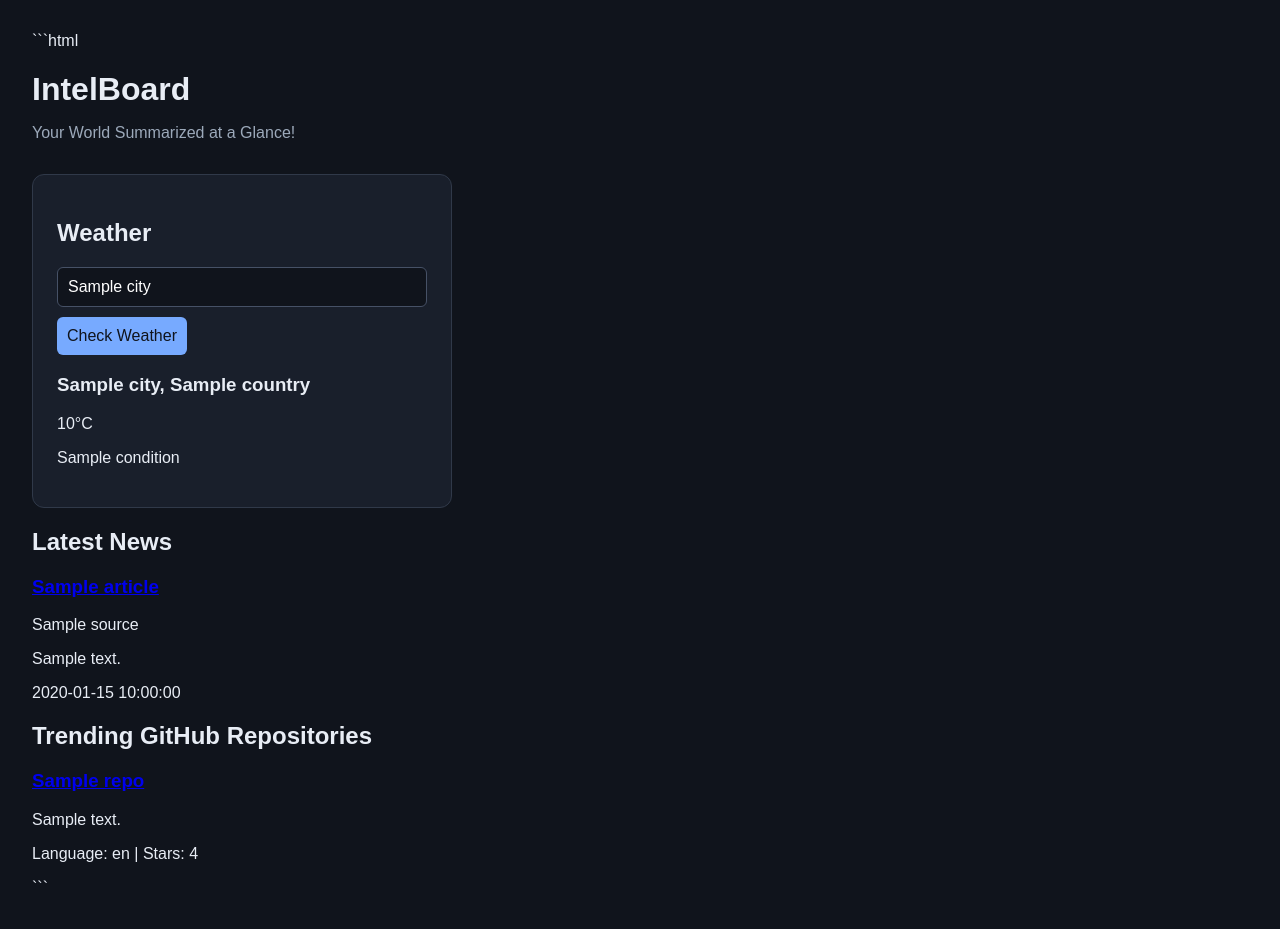
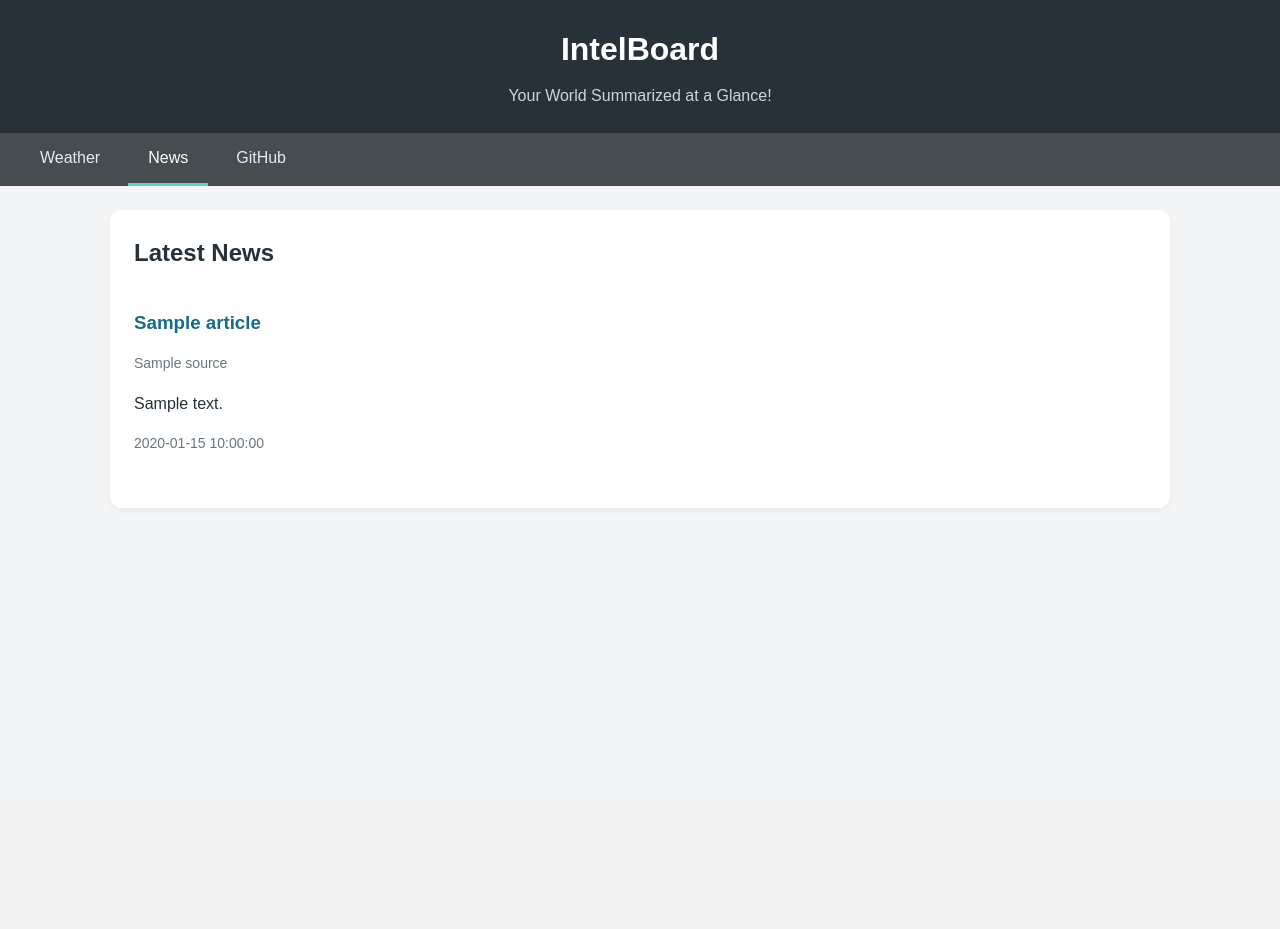
Before and after one commit to ret-zer0/IntelBoard, a Flask app: template templates/index.html in a window 1280 px wide. After the commit the page ends 448 px from the top, so only its background shows below. Run offline with Flask 3, Linux system fonts and the light colour scheme; the template is opened without the code that fills it: most values are stand-ins (such as "Sample title", 1, 10 or a date in 2020).

Commit message:
Project completed RESPECT +

````diff
--- a/news.py
+++ b/news.py
@@ -7,6 +7,7 @@ import feedparser
 
 FEEDS = {
     "Al Jazeera": "https://www.aljazeera.com/xml/rss/all.xml",
+    "The Guardian": "https://www.theguardian.com/world/rss",
     "BBC": "https://feeds.bbci.co.uk/news/rss.xml",
     "Dawn": "https://www.dawn.com/feeds/pakistan/"
 }
--- /dev/null
+++ b/static/script.js
@@ -0,0 +1,29 @@
+document.addEventListener("DOMContentLoaded", () => {
+    const navLinks = document.querySelectorAll(".nav-link");
+    const sections = document.querySelectorAll(".content-section");
+
+    function showSection(sectionName) {
+        sections.forEach((section) => {
+            section.classList.toggle("hidden", section.id !== sectionName);
+        });
+
+        navLinks.forEach((link) => {
+            const isActive = link.dataset.section === sectionName;
+            link.classList.toggle("active", isActive);
+        });
+    }
+
+    navLinks.forEach((link) => {
+        link.addEventListener("click", () => {
+            showSection(link.dataset.section);
+        });
+    });
+
+    // Show Weather after the city form is submitted.
+    if (document.body.dataset.weatherSubmitted === "true") {
+        document.querySelector('[data-section="weather"]').click();
+    }
+    else {
+        showSection("news");
+    }
+});
--- /dev/null
+++ b/static/style.css
@@ -0,0 +1,266 @@
+* {
+    box-sizing: border-box;
+}
+
+body {
+    margin: 0;
+    font-family: Arial, sans-serif;
+    background: #f3f5f7;
+    color: #263238;
+    line-height: 1.6;
+}
+
+header {
+    padding: 24px;
+    text-align: center;
+    background: #263238;
+    color: white;
+}
+
+header h1 {
+    margin: 0 0 8px;
+}
+
+header p {
+    margin: 0;
+    color: #cbd5dc;
+}
+
+main {
+    max-width: 1100px;
+    margin: 24px auto;
+    padding: 0 20px;
+}
+
+.content-section {
+    padding: 24px;
+    border-radius: 12px;
+    background: white;
+    box-shadow: 0 2px 8px #0000000d;
+}
+
+.content-section h2 {
+    margin-top: 0;
+    margin-bottom: 20px;
+}
+
+/* ---------- Navigation ---------- */
+
+.navbar {
+    display: flex;
+    gap: 8px;
+    padding: 0 20px;
+    background: #454d50;
+    overflow-x: auto;
+}
+
+.nav-link {
+    flex-shrink: 0;
+    padding: 16px 20px;
+    border: none;
+    border-bottom: 3px solid transparent;
+    background: transparent;
+    color: #e5edf0;
+    font-size: 16px;
+    cursor: pointer;
+}
+
+.nav-link:hover {
+    background: #596367;
+}
+
+.nav-link.active {
+    border-bottom-color: #70c7d4;
+    color: white;
+}
+
+.hidden {
+    display: none;
+}
+
+/* ---------- Weather search ---------- */
+
+.weather-form {
+    display: flex;
+    flex-wrap: wrap;
+    gap: 10px;
+    margin-bottom: 24px;
+}
+
+input {
+    min-width: 0;
+    padding: 11px 12px;
+    border: 1px solid #bbc5ca;
+    border-radius: 6px;
+    font-size: 16px;
+}
+
+.weather-form input {
+    flex: 1;
+    min-width: 180px;
+}
+
+form button {
+    padding: 11px 16px;
+    border: none;
+    border-radius: 6px;
+    background: #176b87;
+    color: white;
+    font-size: 15px;
+    cursor: pointer;
+}
+
+form button:hover {
+    background: #12546a;
+}
+
+/* ---------- Main weather display ---------- */
+
+.weather-overview {
+    padding: 24px;
+    margin-bottom: 20px;
+    border-radius: 12px;
+    background: linear-gradient(135deg, #176b87, #263e58);
+    color: white;
+}
+
+.weather-location {
+    margin: 0;
+    font-size: 22px;
+    font-weight: 600;
+}
+
+.weather-temperature {
+    margin: 8px 0 0;
+    font-size: clamp(42px, 7vw, 64px);
+    font-weight: 700;
+    line-height: 1.2;
+}
+
+.weather-condition {
+    margin: 8px 0 0;
+    color: #e0edf3;
+    font-size: 18px;
+}
+
+.weather-details-title {
+    margin: 24px 0 12px;
+    font-size: 18px;
+}
+
+/* ---------- Weather detail cards ---------- */
+
+.weather-details {
+    display: grid;
+    grid-template-columns: repeat(auto-fit, minmax(180px, 1fr));
+    gap: 12px;
+}
+
+.weather-card {
+    min-width: 0;
+    padding: 16px;
+    border: 1px solid #e1e8ec;
+    border-radius: 10px;
+    background: #f8fafb;
+}
+
+.weather-card .label {
+    display: block;
+    margin-bottom: 6px;
+    color: #68777d;
+    font-size: 13px;
+}
+
+.weather-card .value {
+    margin: 0;
+    font-size: 20px;
+    font-weight: 600;
+    overflow-wrap: anywhere;
+}
+
+/* ---------- News and GitHub ---------- */
+
+.news-card,
+.repo-card {
+    padding: 16px 0;
+    border-bottom: 1px solid #e1e6e8;
+}
+
+.news-card:last-child,
+.repo-card:last-child {
+    border-bottom: none;
+}
+
+.news-card h3,
+.repo-card h3 {
+    margin-top: 0;
+    margin-bottom: 6px;
+}
+
+a {
+    color: #176b87;
+    text-decoration: none;
+}
+
+a:hover {
+    text-decoration: underline;
+}
+
+.source,
+.published,
+.repo-info {
+    color: #68777d;
+    font-size: 14px;
+}
+
+.error {
+    color: #b42318;
+}
+
+/* ---------- Smaller screens ---------- */
+
+@media (max-width: 600px) {
+    header {
+        padding: 20px 14px;
+    }
+
+    .nav-link {
+        padding: 14px 16px;
+    }
+
+    main {
+        margin: 16px auto;
+        padding: 0 12px;
+    }
+
+    .content-section {
+        padding: 16px;
+    }
+
+    .weather-overview {
+        padding: 20px;
+    }
+
+    .weather-details {
+        grid-template-columns: repeat(2, minmax(0, 1fr));
+        gap: 8px;
+    }
+
+    .weather-card {
+        padding: 12px;
+    }
+
+    .weather-card .value {
+        font-size: 17px;
+    }
+}
+
+@media (max-width: 360px) {
+    .weather-details {
+        grid-template-columns: 1fr;
+    }
+
+    .weather-form button {
+        width: 100%;
+    }
+}
--- a/templates/index.html
+++ b/templates/index.html
@@ -1,4 +1,4 @@
-```html
+
 <!DOCTYPE html>
 <html lang="en">
 <head>
@@ -7,39 +7,21 @@
     <title>IntelBoard</title>
     <link rel="stylesheet" href="{{ url_for('static', filename='style.css') }}">
 </head>
-<body>
+<body data-weather-submitted="{{ 'true' if request.method == 'POST' else 'false' }}">
     <header>
         <h1>IntelBoard</h1>
         <p>Your World Summarized at a Glance!</p>
     </header>
 
+    <nav class="navbar">
+        <button class="nav-link" data-section="weather">Weather</button>
+        <button class="nav-link active" data-section="news">News</button>
+        <button class="nav-link" data-section="github">GitHub</button>
+    </nav>
+
     <main>
-        <!-- Weather -->
-        <section class="weather">
-            <h2>Weather</h2>
-
-            <form method="POST">
-                <input
-                    type="text"
-                    name="city"
-                    placeholder="Enter a city"
-                    value="{{ city }}"
-                    required
-                >
-                <button type="submit">Check Weather</button>
-            </form>
-
-            {% if weather %}
-                <h3>{{ weather.city }}, {{ weather.country }}</h3>
-                <p>{{ weather.temperature_2m }}°C</p>
-                <p>{{ weather.condition }}</p>
-            {% elif weather_error %}
-                <p class="error">{{ weather_error }}</p>
-            {% endif %}
-        </section>
-
         <!-- News -->
-        <section class="news">
+        <section id="news" class="content-section">
             <h2>Latest News</h2>
 
             {% if news_error %}
@@ -54,9 +36,11 @@
                         </a>
                     </h3>
                     <p class="source">{{ article.source }}</p>
+
                     {% if article.summary %}
                         <p>{{ article.summary }}</p>
                     {% endif %}
+
                     {% if article.published %}
                         <p class="published">{{ article.published }}</p>
                     {% endif %}
@@ -68,8 +52,92 @@
             {% endfor %}
         </section>
 
+        <!-- Weather -->
+        <section id="weather" class="content-section hidden">
+            <h2>Weather</h2>
+
+            <form method="POST" class="weather-form">
+                <input
+                    type="text"
+                    name="city"
+                    placeholder="Enter a city"
+                    value="{{ city }}"
+                    required
+                >
+                <button type="submit">Check Weather</button>
+            </form>
+
+            {% if weather %}
+                <div class="weather-overview">
+                    <h3 class="weather-location">
+                        {{ weather.city }}, {{ weather.country }}
+                    </h3>
+
+                    <p class="weather-temperature">
+                        {{ weather.temperature_2m }}°C
+                    </p>
+
+                    <p class="weather-condition">
+                        {{ weather.condition }}
+                    </p>
+                </div>
+
+                <h3 class="weather-details-title">Current Conditions</h3>
+
+                <div class="weather-details">
+                    <div class="weather-card">
+                        <span class="label">Feels like</span>
+                        <p class="value">{{ weather.apparent_temperature }}°C</p>
+                    </div>
+
+                    <div class="weather-card">
+                        <span class="label">Humidity</span>
+                        <p class="value">{{ weather.relative_humidity_2m }}%</p>
+                    </div>
+
+                    <div class="weather-card">
+                        <span class="label">Wind speed</span>
+                        <p class="value">{{ weather.wind_speed_10m }} km/h</p>
+                    </div>
+
+                    <div class="weather-card">
+                        <span class="label">Wind direction</span>
+                        <p class="value">{{ weather.wind_direction_10m }}°</p>
+                    </div>
+
+                    <div class="weather-card">
+                        <span class="label">Wind gusts</span>
+                        <p class="value">{{ weather.wind_gusts_10m }} km/h</p>
+                    </div>
+
+                    <div class="weather-card">
+                        <span class="label">Cloud cover</span>
+                        <p class="value">{{ weather.cloud_cover }}%</p>
+                    </div>
+
+                    <div class="weather-card">
+                        <span class="label">Pressure</span>
+                        <p class="value">{{ weather.pressure_msl }} hPa</p>
+                    </div>
+
+                    <div class="weather-card">
+                        <span class="label">Precipitation</span>
+                        <p class="value">{{ weather.precipitation }} mm</p>
+                    </div>
+
+                    <div class="weather-card">
+                        <span class="label">Rain</span>
+                        <p class="value">{{ weather.rain }} mm</p>
+                    </div>
+                </div>
+
+            {% elif weather_error %}
+                <p class="error">{{ weather_error }}</p>
+            {% endif %}
+        </section>
+
         <!-- GitHub -->
-        <section class="github">
+        <section id="github" class="content-section hidden">
             <h2>Trending GitHub Repositories</h2>
 
             {% if github_error %}
@@ -96,6 +164,7 @@
             {% endfor %}
         </section>
     </main>
+
+    <script src="{{ url_for('static', filename='script.js') }}"></script>
 </body>
 </html>
-```
--- a/templates/style.css
+++ /dev/null
@@ -1,59 +0,0 @@
-
-* {
-    box-sizing: border-box;
-}
-
-body {
-    margin: 0;
-    padding: 32px;
-    background: #10141c;
-    color: #e8edf5;
-    font-family: sans-serif;
-}
-
-header {
-    margin-bottom: 32px;
-}
-
-header h1 {
-    margin-bottom: 8px;
-    font-size: 2rem;
-}
-
-header p {
-    color: #9ca9ba;
-}
-
-.weather {
-    max-width: 420px;
-    padding: 24px;
-    border: 1px solid #303949;
-    border-radius: 12px;
-    background: #191f2b;
-}
-
-input,
-button {
-    padding: 10px;
-    border-radius: 6px;
-    font: inherit;
-}
-
-input {
-    width: 100%;
-    margin-bottom: 10px;
-    border: 1px solid #465166;
-    background: #10141c;
-    color: white;
-}
-
-button {
-    border: none;
-    background: #77aaff;
-    color: #10141c;
-    cursor: pointer;
-}
-
-.error {
-    color: #ff8585;
-}
--- a/weather.py
+++ b/weather.py
@@ -39,8 +39,23 @@ def fetch_weather(city):
         params={
             "latitude" : location["latitude"],
             "longitude": location["longitude"],
-            "current"  : "temperature_2m,weather_code",
-            "timezone"  : "auto"},
+
+            "current": (
+            "temperature_2m,"
+            "relative_humidity_2m,"
+            "apparent_temperature,"
+            "is_day,"
+            "precipitation,"
+            "rain,"
+            "showers,"
+            "weather_code,"
+            "pressure_msl,"
+            "cloud_cover,"
+            "wind_speed_10m,"
+            "wind_direction_10m,"
+            "wind_gusts_10m"
+        ),
+           "timezone"  : "auto"},
 
             timeout= 10
     )
````
Also changed, not shown: test.py (deleted, +0 -33 lines), README.md (added), requirements.txt (added).
